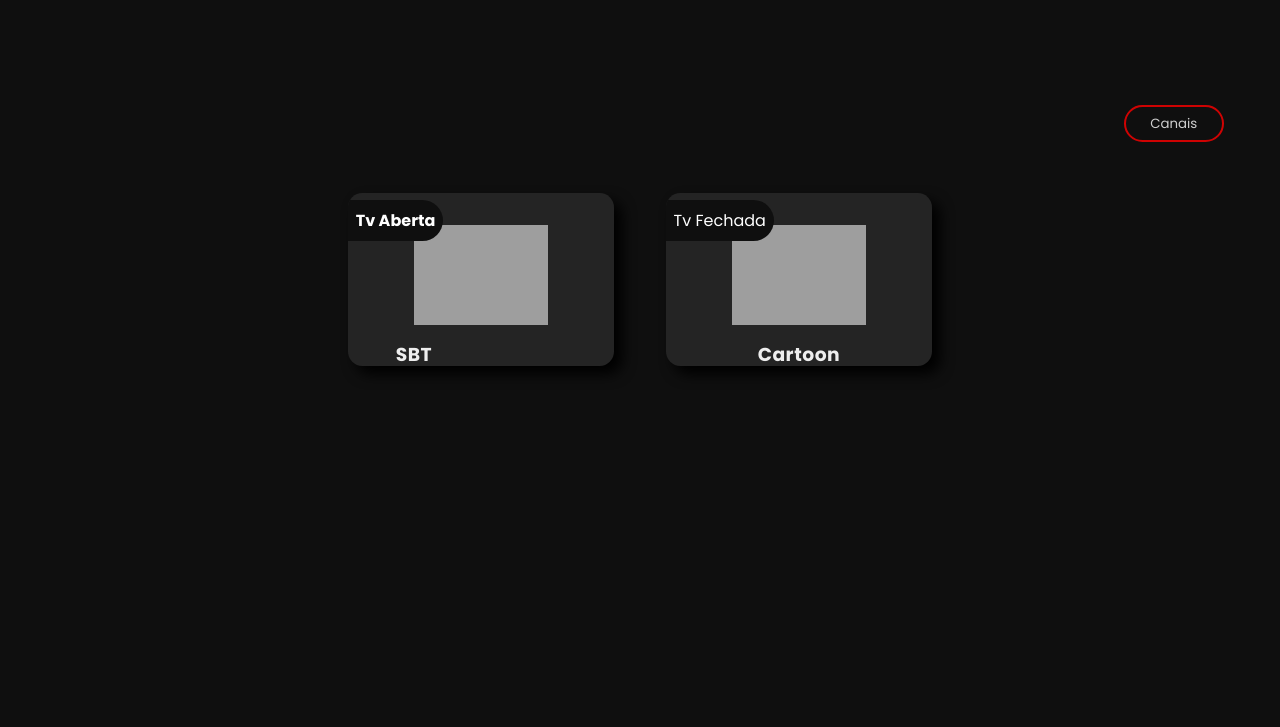
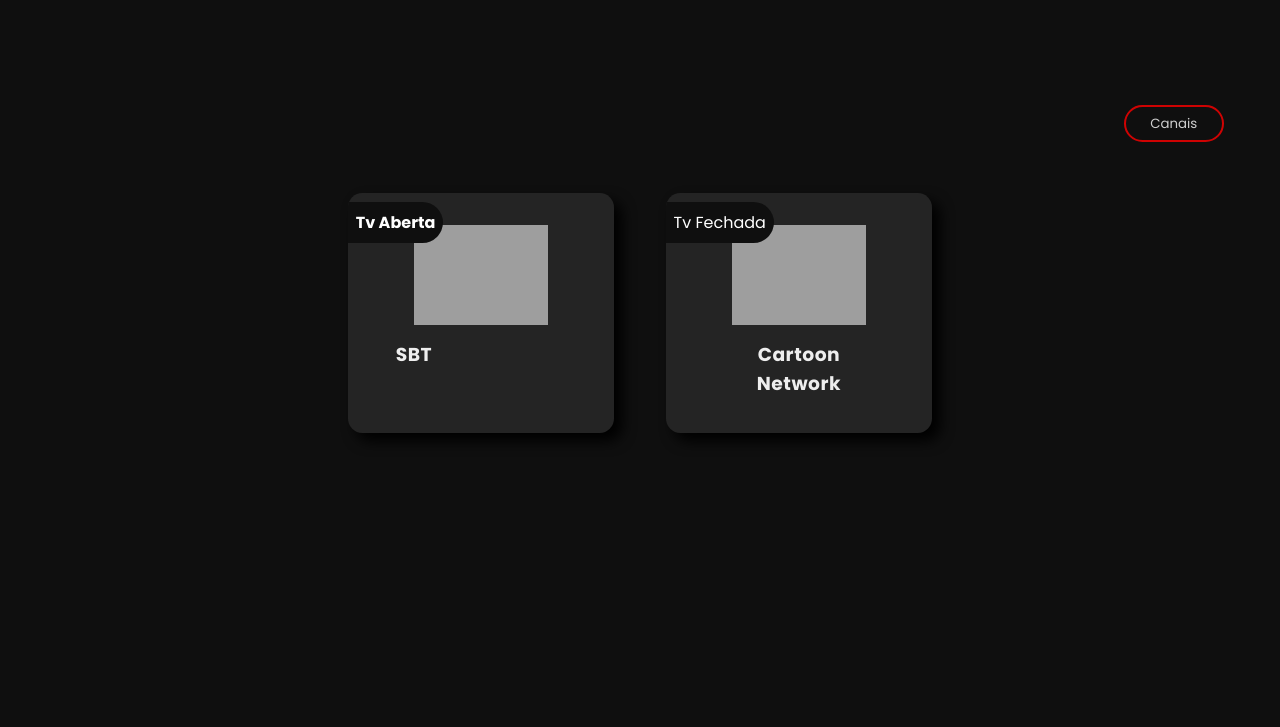
Before and after one commit to igcardoso/PlayFlix-Plus, a PHP site: page / in a window 1280 px wide. Shown: the part 1544-2271 px from the top of the page. Before the commit the page ends 1912 px from the top, so only its background shows below. Run offline with PHP 8.4, Linux system fonts and the light colour scheme; some libraries are stand-ins or nearby versions; grey boxes are pictures that could not be loaded.

Commit message:
update Index-style.css

```diff
--- a/Index-style.css
+++ b/Index-style.css
@@ -229,7 +229,7 @@
   margin-right: 2%;
   margin-bottom: 23%;
   width: 200pt;
-  height: 130pt;
+  height: 180pt;
   padding: 4vh;
   border-radius: 0.9em;
   box-shadow: 6pt 6pt 10pt black;
```
